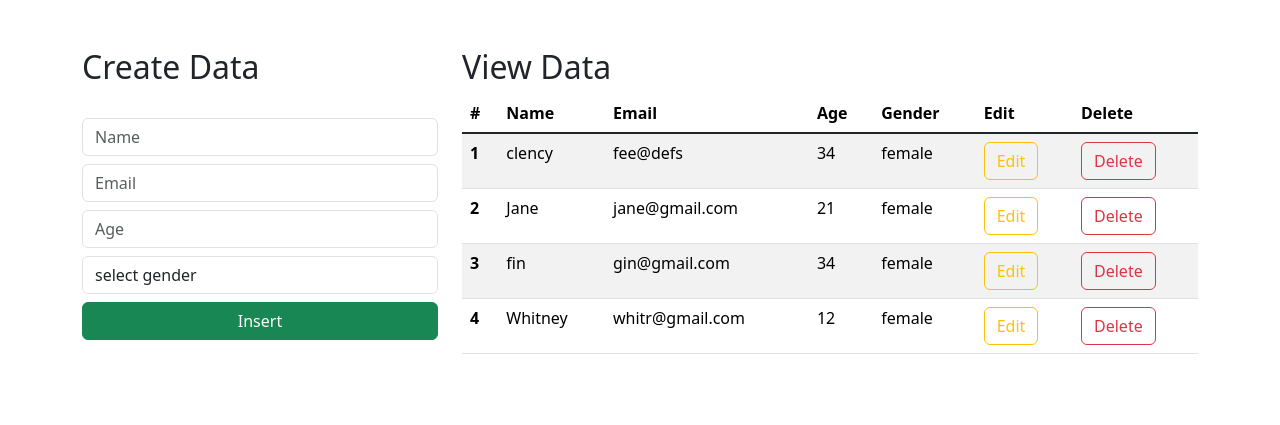
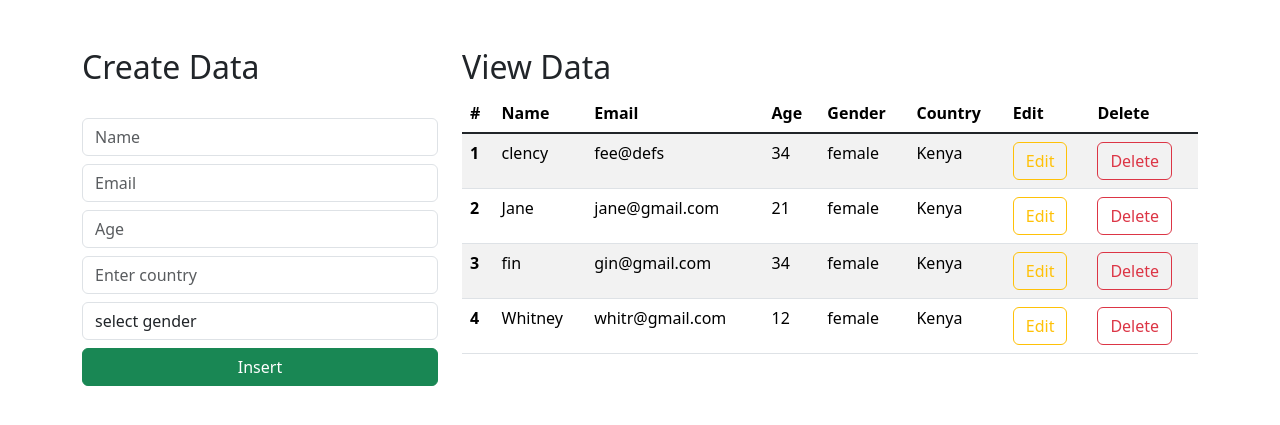
Before and after one commit to clencyc/supreme-robot, a Django app: page / in a window 1280 px wide. Shown: the part 16-441 px from the top of the page. Run offline with Django 4.2, Linux system fonts and the light colour scheme; data comes from the database, SQL or seed files in the repository; both versions use the stored data as it was after the commit.

Commit message:
added country

```diff
--- a/djangoCRUD123/models.py
+++ b/djangoCRUD123/models.py
@@ -5,6 +5,7 @@ class Student(models.Model):
     email = models.EmailField()
     age = models.IntegerField()
     gender = models.CharField(max_length=50, blank=False, null=False)
+    country = models.CharField(default='Kenya', max_length=50)
 
 def __str__(self):
     return self.name
--- a/djangoCRUD123/views.py
+++ b/djangoCRUD123/views.py
@@ -28,8 +28,9 @@ def insertData(request):
         email = request.POST.get('email')
         age = request.POST.get('age')
         gender = request.POST.get('gender')
+        country = request.POST.get('country')
 
-        query = Student(name=name, email=email, age=age, gender=gender)
+        query = Student(name=name, email=email, age=age, gender=gender, country=country)
         query.save()
         return redirect("/")
 
--- a/templates/index.html
+++ b/templates/index.html
@@ -39,6 +39,13 @@
                     </div>
 
 
+                    <div class="form-group">
+                        <input type="text" class="form-control  mt-2" placeholder="Enter country" name="country" required>
+
+                    </div>
+
+
+
                     <div class="form-group mt-2">
                         <select id="gender" name="gender" class="form-control" required>
                             <option selected>select gender</option>
@@ -54,6 +61,8 @@
 
 
 
+
+
                 </form>
             </div>
             <div class="col-md-8">
@@ -66,6 +75,7 @@
                         <th scope="col">Email</th>
                         <th scope="col">Age</th>
                         <th scope="col">Gender</th>
+                        <th scope="col">Country</th>
                         <th scope="col">Edit</th>
                         <th scope="col">Delete</th>
 
@@ -80,6 +90,7 @@
                         <td>{{d.email}}</td>
                         <td>{{d.age}}</td>
                         <td>{{d.gender}}</td>
+                        <td>{{d.country}}</td>
                         <td><a href="/update/{{d.id}}" type="button" class="btn btn-outline-warning">Edit</a></td>
                         <td><a href="/delete/{{d.id}}" type="button" class="btn btn-outline-danger">Delete</a></td>
                       </tr>
```
Also changed, not shown: db.sqlite3, djangoCRUD123/migrations/0002_student_country.py (added).
